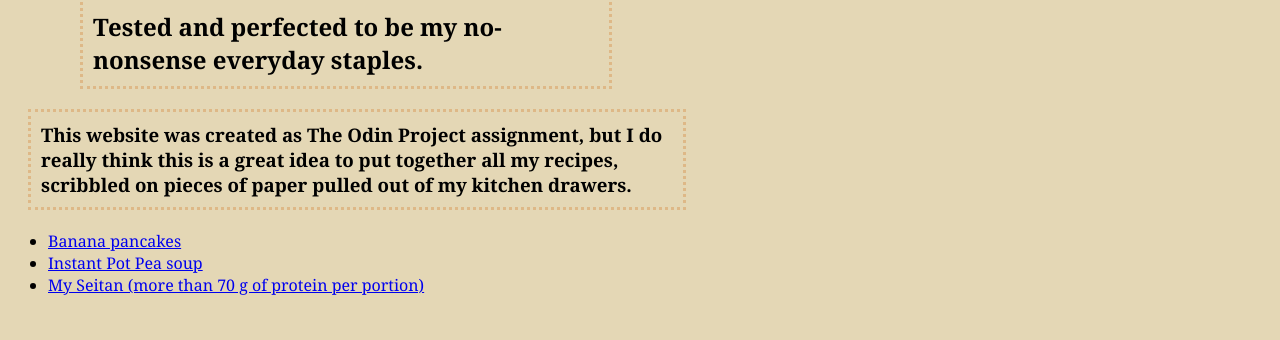
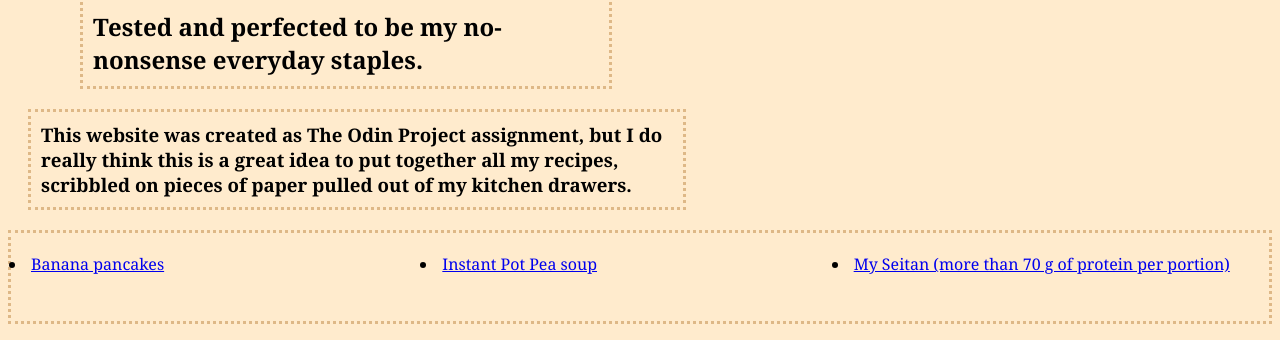
Before and after one commit to CECTPAOKCAHA/odin-recipes, a plain HTML site: page index.html in a window 1280 px wide. Shown: the part 537-877 px from the top of the page. Before the commit the page ends 849 px from the top, so only its background shows below. Drawn offline with Linux system fonts and the light colour scheme.

Commit message:
Practice with flexbox

```diff
--- a/index.html
+++ b/index.html
@@ -13,10 +13,10 @@
     <h3>This website was created as The Odin Project assignment, but I do really
         think this is a great idea to put together all my recipes, scribbled on pieces
         of paper pulled out of my kitchen drawers.</h3>
-    <ul>
-        <li><a href="recipes/banana-pancakes.html">Banana pancakes</a></li>
-        <li><a href="recipes/pea-soup.html">Instant Pot Pea soup</a></li>
-        <li><a href="recipes/my-seitan.html">My Seitan (more than 70 g of protein per
+    <ul class="container">
+        <li class="item"><a href="recipes/banana-pancakes.html">Banana pancakes</a></li>
+        <li class="item"><a href="recipes/pea-soup.html">Instant Pot Pea soup</a></li>
+        <li class="item"><a href="recipes/my-seitan.html">My Seitan (more than 70 g of protein per
             portion)</a></li>
     </ul>
 </body>
--- a/styles/style.css
+++ b/styles/style.css
@@ -1,8 +1,28 @@
 /* style.css */
 
 * {
-    background-color: rgb(228, 215, 181);
+    /*background-color: rgb(228, 215, 181);*/
     font-family:Cambria, Cochin, Georgia, Times, 'Times New Roman', serif;
+}
+
+body {
+    background-color: blanchedalmond;
+}
+
+.container {
+
+    padding: 16px;
+    border: 3px burlywood dotted;
+    gap: 8px;
+    display: flex;
+}
+
+.container > li {
+
+    border: 3 px dotted burlywood;
+    height: 48px;
+    flex: 1;
+    padding: 4px;
 }
 
 h1, h2, h3 {
@@ -27,6 +47,7 @@ h2 {
     margin-top: -20px;
     margin-left: 3em;
     width: 40%;
+
     /*margin-right: 3em;*/
 }
 
```
